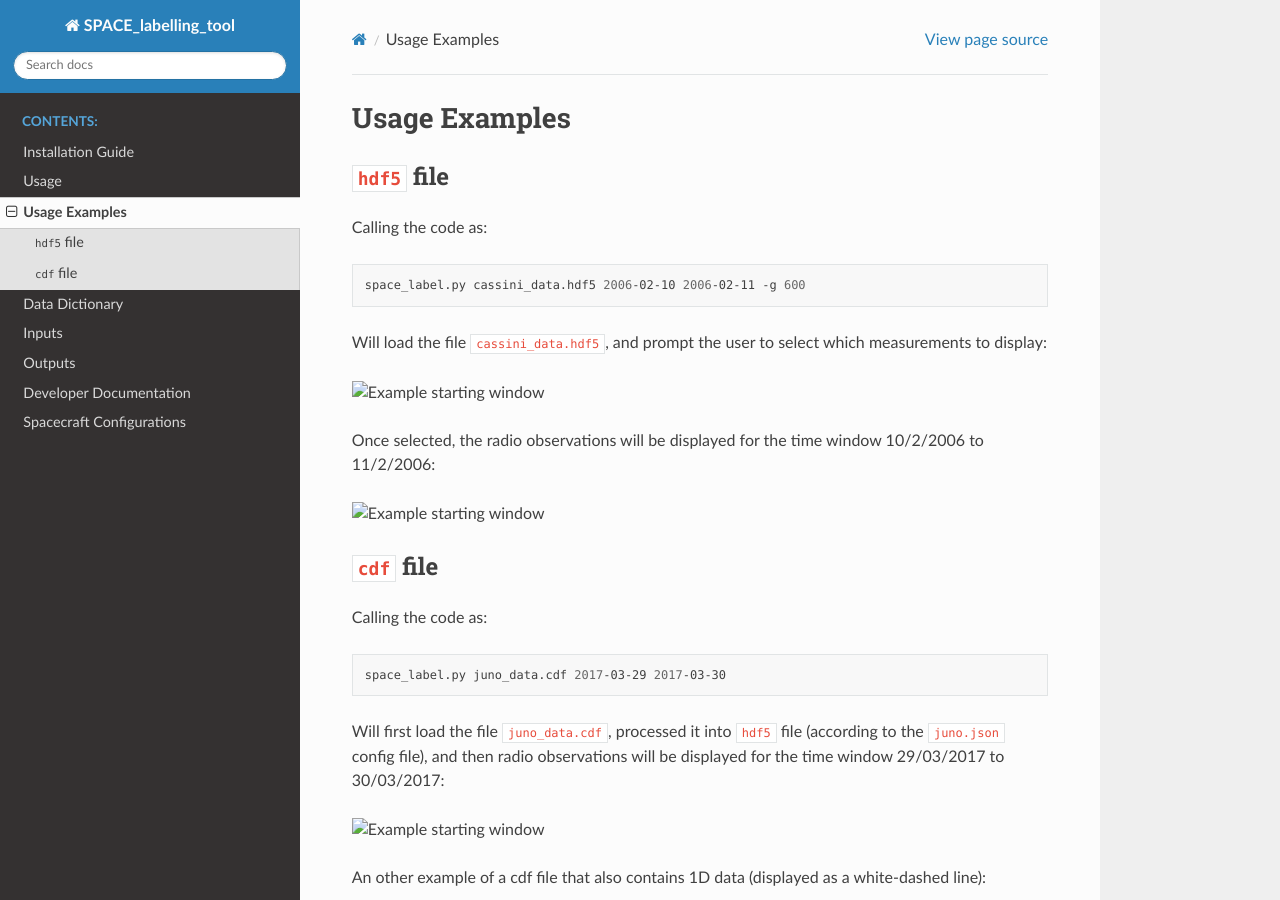
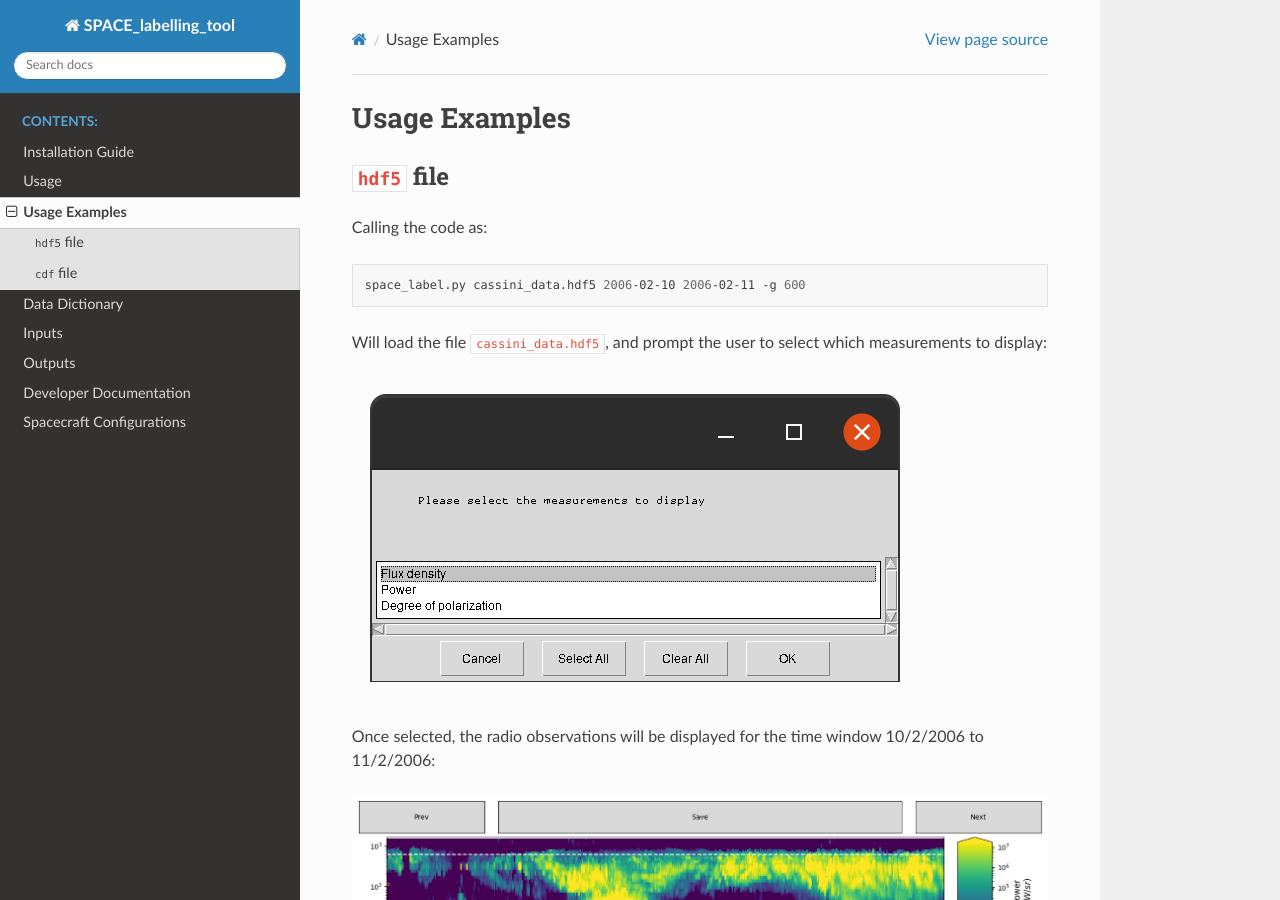
Before and after one commit to CorentinLouis/SPACE_labelling_tool, a Sphinx documentation site: the page built from docs/source/usage_examples.md, in a window 1280 px wide and 900 px high. Built offline with Sphinx 7.4.7 and the Read the Docs theme 2.0.0, drawn with Linux system fonts in a browser that asks for light colours.

Commit message:
Modifying path to images

````diff
--- a/docs/source/usage_examples.md
+++ b/docs/source/usage_examples.md
@@ -7,12 +7,12 @@ space_label.py cassini_data.hdf5 2006-02-10 2006-02-11 -g 600
 ```
 Will load the file `cassini_data.hdf5`, and prompt the user to select which measurements to display:
 
-![Example starting window](docs/source/images/select-measurements.png)
+![Example starting window](images/select-measurements.png)
 
 Once selected, the radio observations will be displayed
 for the time window 10/2/2006 to 11/2/2006:
 
-![Example starting window](docs/source/images/display-measurements_cassini.png)
+![Example starting window](images/display-measurements_cassini.png)
 
 
 ## `cdf` file
@@ -22,7 +22,7 @@ space_label.py juno_data.cdf 2017-03-29 2017-03-30
 ```
 Will first load the file `juno_data.cdf`, processed it into `hdf5` file (according to the `juno.json` config file), and then radio observations will be displayed for the time window 29/03/2017 to 30/03/2017:
 
-![Example starting window](docs/source/images/display-measurements_juno.png)
+![Example starting window](images/display-measurements_juno.png)
 
 An other example of a cdf file that also contains 1D data (displayed as a white-dashed line):
 ```shell
@@ -30,4 +30,4 @@ space_label.py polar_data.cdf 2017-03-29 2017-03-30
 ```
 Will first load the file `polar_data.cdf`, processed it into `hdf5` file (according to the `polar.json` config file), and then radio observations will be displayed for the time window 26/03/1996 to 27/03/1996:
 
-![Example starting window](docs/source/images/display-measurements_polar.png)
+![Example starting window](images/display-measurements_polar.png)
````
